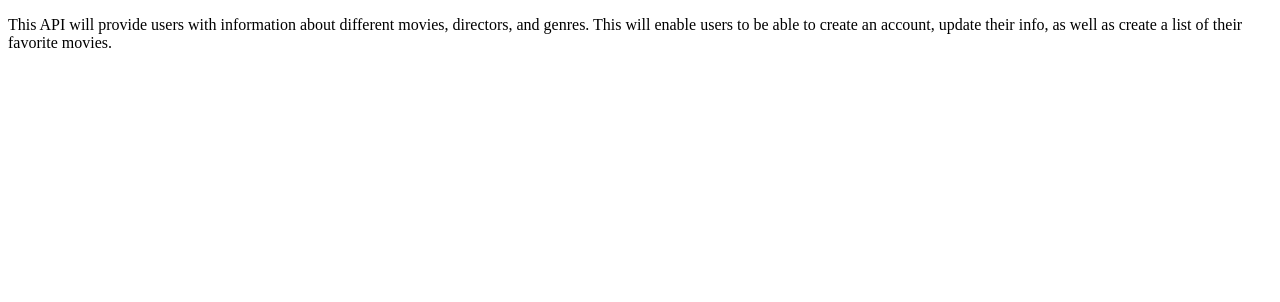
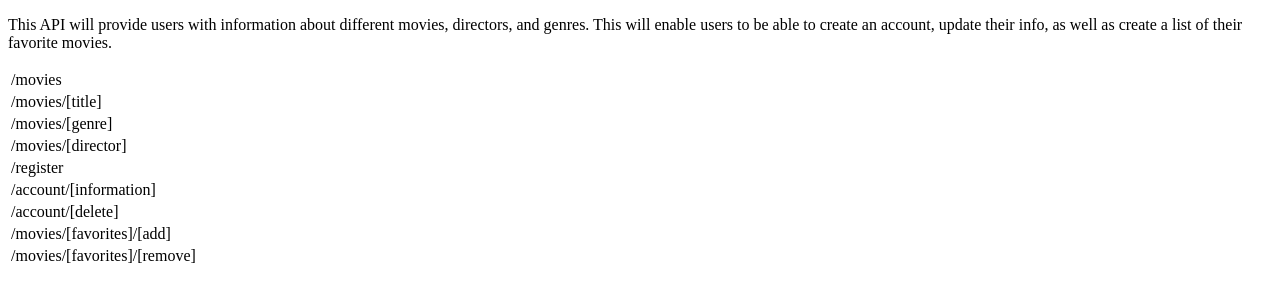
Before and after one commit to nnajera95/Movie_API, a website: page public/documentation.html in a window 1280 px wide. Drawn offline with Linux system fonts and the light colour scheme.

Commit message:
made table for endpoints
if applied this commit will make a table detailing endpoints for the api.

```diff
--- a/public/documentation.html
+++ b/public/documentation.html
@@ -12,5 +12,34 @@
       This will enable users to be able to create an account, update their info,
       as well as create a list of their favorite movies.
     </p>
+    <table>
+      <tr>
+        <td> /movies </td>
+      </tr>
+      <tr>
+        <td> /movies/[title] </td>
+      </tr>
+      <tr>
+        <td> /movies/[genre] </td>
+      </tr>
+      <tr>
+        <td> /movies/[director] </td>
+      </tr>
+      <tr>
+        <td> /register </td>
+      </tr>
+      <tr>
+        <td> /account/[information]</td>
+      </tr>
+      <tr>
+        <td> /account/[delete]</td>
+      </tr>
+      <tr>
+        <td> /movies/[favorites]/[add] </td>
+      </tr>
+      <tr>
+        <td> /movies/[favorites]/[remove] </td>
+      </tr>
+    </table>
   </body>
 </html>
```
